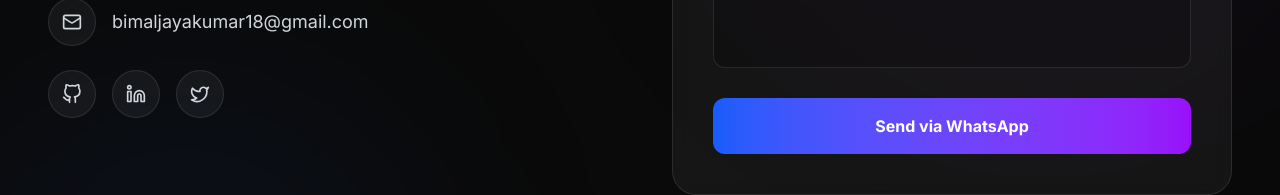
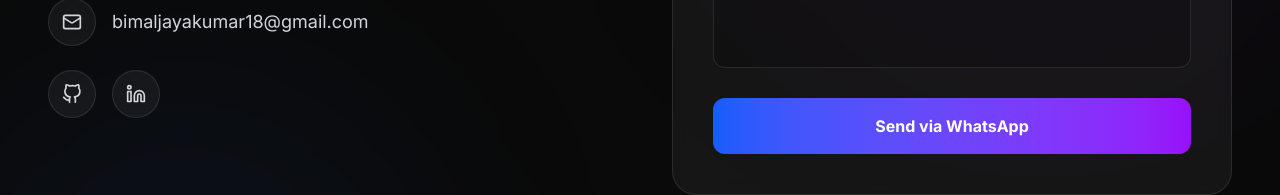
Before and after one commit to bimaljayakumar/Personal-Portfolio, a Next.js app: page / in a window 1280 px wide. Shown: the part 9295-9490 px from the top of the page. Built offline with nearby package versions, Linux system fonts and the light colour scheme.

Commit message:
feat: remove Twitter social link

```diff
--- a/src/components/Contact.tsx
+++ b/src/components/Contact.tsx
@@ -55,7 +55,6 @@ export default function Contact() {
               <div className="flex items-center gap-4">
                  <SocialLink href="https://github.com/bimaljayakumar" icon={<GithubIcon />} label="GitHub" />
                  <SocialLink href="https://www.linkedin.com/in/bimal-jayakumar-059562342" icon={<LinkedinIcon />} label="LinkedIn" />
-                 <SocialLink href="#" icon={<TwitterIcon />} label="Twitter" />
               </div>
             </div>
 
```
